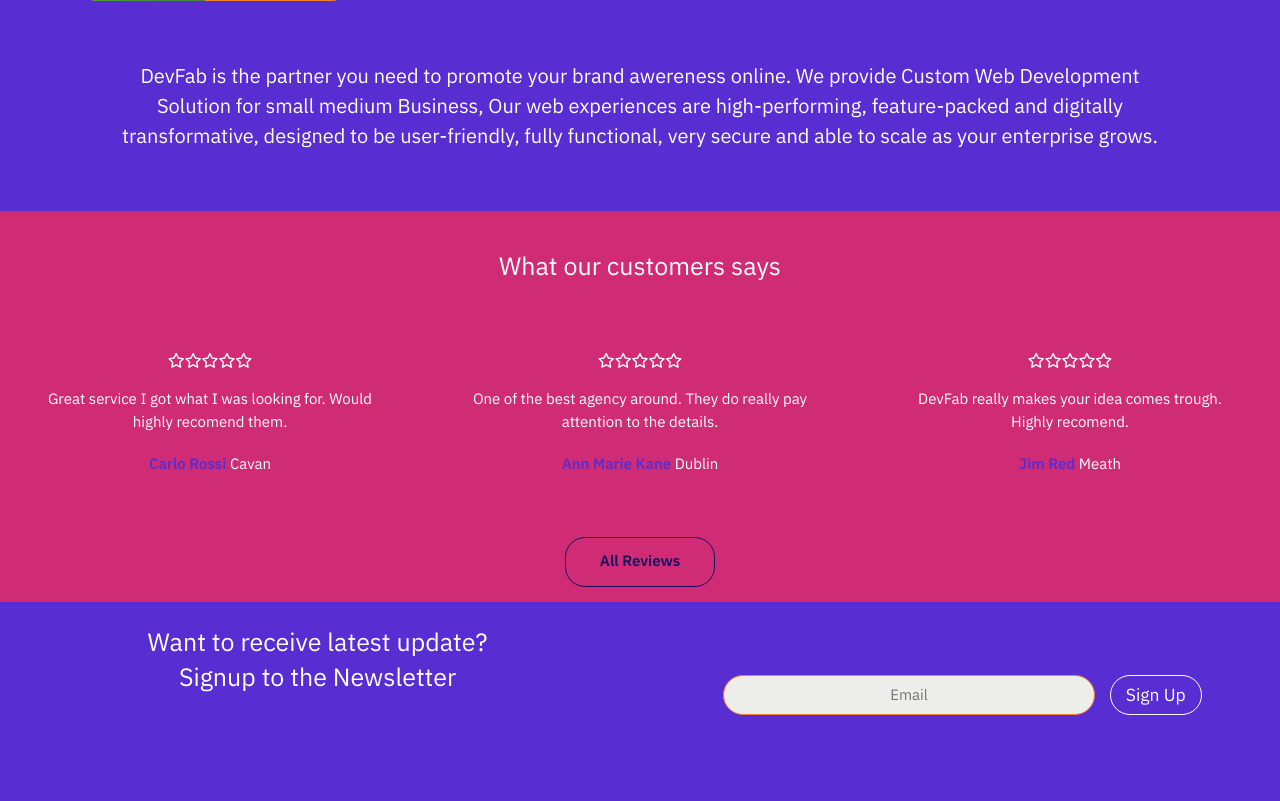
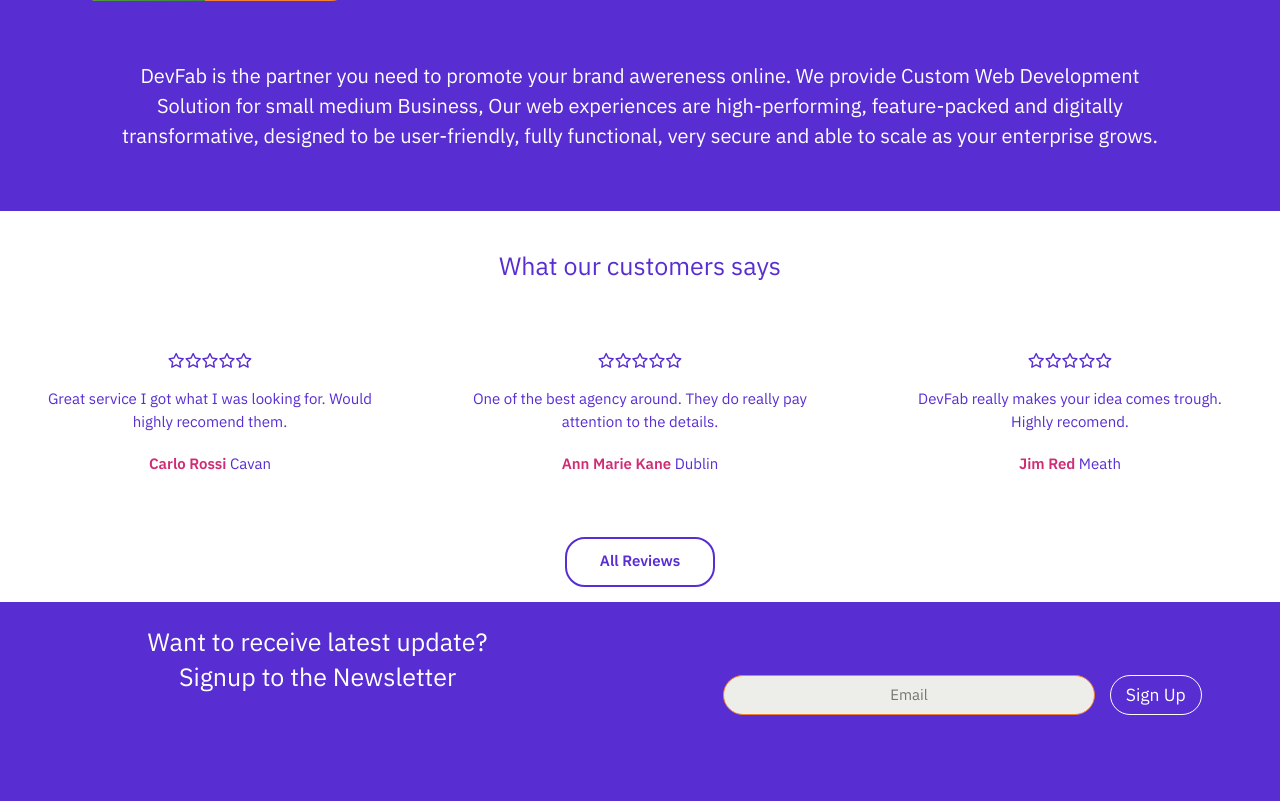
Before and after one commit to cartman1978/dev_fab-service, a Django app: page / in a window 1280 px wide. Shown: the part 449-1250 px from the top of the page. Run offline with Django 3.2, Linux system fonts and the light colour scheme; some libraries are stand-ins or nearby versions.

Commit message:
changed bg color for review section paragraph and header

```diff
--- a/home/templates/home/index.html
+++ b/home/templates/home/index.html
@@ -98,7 +98,7 @@
                 </div>
                 <p>Great service I got what I was looking for. Would highly recomend them.
                 </p>
-                <p><strong>Carlo Rossi </strong> Cavan</p>
+                <p><strong id="review-name">Carlo Rossi </strong> Cavan</p>
             </div>
         </div>
         <div class="col-12 col-md-4">
@@ -112,7 +112,7 @@
                 </div>
                 <p>One of the best agency around. They do really pay attention to the details.
                 </p>
-                <p><strong>Ann Marie Kane </strong> Dublin</p>
+                <p><strong id="review-name">Ann Marie Kane </strong> Dublin</p>
             </div>
         </div>
         <div class="col-12 col-md-4">
@@ -126,7 +126,7 @@
                 </div>
                 <p>DevFab really makes your idea comes trough. Highly recomend.
                 </p>
-                <p><strong>Jim Red </strong> Meath</p>
+                <p><strong id="review-name">Jim Red </strong> Meath</p>
             </div>
         </div>
     </div>
--- a/static/css/base.css
+++ b/static/css/base.css
@@ -886,12 +886,12 @@ select option[value=""] {
 }
 
 .review-section {
-    background-color:#D02C75;
+    background-color:#fff;
 }
 
 .review-header {
     margin: 4rem;
-    color: #fff;
+    color: #582DD2;
 }
 
 .info-col {
@@ -934,7 +934,7 @@ select option[value=""] {
 
 .stars i {
     font-size: 1.6rem;
-    color: #fff;
+    color: #582DD2;
 }
 
 .review p {
@@ -949,6 +949,10 @@ strong {
     color: #582DD2;
 }
 
+#review-name {
+    color: #D02C75;
+}
+
 .review-button {
     width: 15rem;
     height: 5rem;
@@ -960,8 +964,8 @@ strong {
 }
 
 .review-button-color {
-    color: #190E5F;
-    border: 1px solid #190E5F;
+    color: #582DD2;
+    border: 2px solid #582DD2;
     border-radius: 2rem;
 }
 
@@ -1054,7 +1058,7 @@ strong {
 .review p {
     margin: 1rem 4rem;
     text-align: center;
-    color: #fff;
+    color: #582DD2;
     font-size: 1.5rem;
 }
 
```
